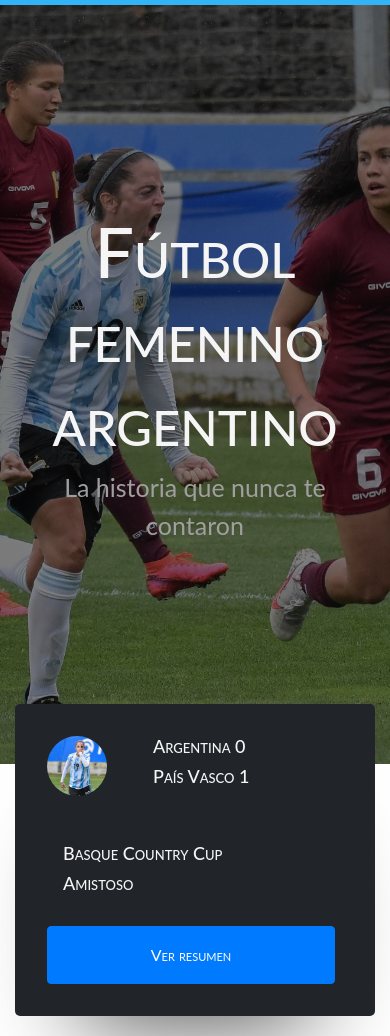
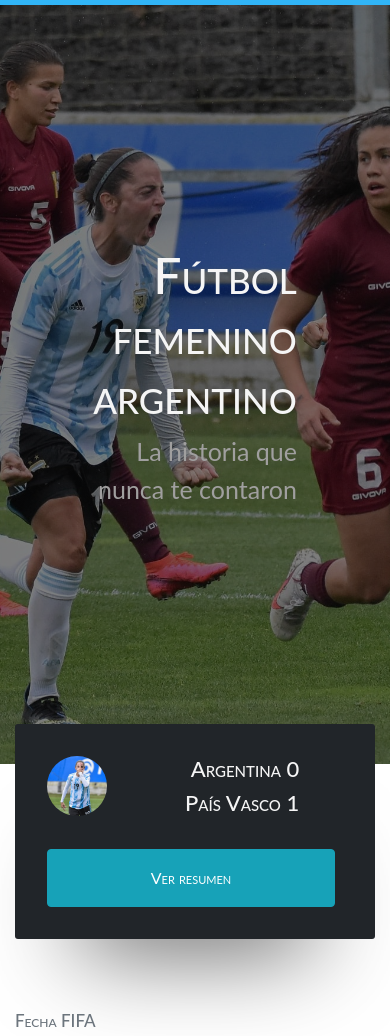
Before and after one commit to StefiLeon/StefiLeon, a plain HTML site: page index.html in a window 390 px wide. Shown: the part 59-1095 px from the top of the page. Drawn offline with nearby package versions, Linux system fonts and the light colour scheme.

Commit message:
cambios en responsive Index

```diff
--- a/css/css.css
+++ b/css/css.css
@@ -78,6 +78,12 @@ body, html {
     color: #a09f9f;
     font-size: 25px;
     font-variant: unset; }
+  @media (max-width: 576px) {
+    .hero-text {
+      text-align: right;
+      margin-left: 0; }
+      .hero-text h1 {
+        font-size: 50px; } }
 
 #hero--index {
   background-image: linear-gradient(rgba(0, 0, 0, 0.5), rgba(0, 0, 0, 0.5)), url("../img/bg_1.jpg"); }
@@ -117,12 +123,25 @@ body, html {
     .partido-1 .texto h3 {
       font-size: 18px;
       color: whitesmoke; }
+      @media (max-width: 576px) {
+        .partido-1 .texto h3 {
+          font-size: 22px;
+          padding-left: 2rem; } }
       .partido-1 .texto h3 span {
         display: block; }
     .partido-1 .texto span {
       color: #6c757d; }
     .partido-1 .texto .boton {
       display: block; }
+  @media (max-width: 576px) {
+    .partido-1 {
+      margin-top: -40px;
+      border-radius: 3px;
+      box-shadow: 0; } }
+
+@media (max-width: 576px) {
+  #tipo-partido {
+    display: none; } }
 
 .logo-equipo {
   width: 90px;
@@ -141,8 +160,10 @@ body, html {
       left: 35px;
       z-index: 3;
       background-image: url(../img/team-2.jpg); }
-  .logo-equipo .nombre-equipo {
-    width: calc(100% - 90px); }
+
+@media (max-width: 576px) {
+  .nombre-equipo h3 {
+    text-align: right; } }
 
 #boton-resumen {
   width: 90%; }
--- a/index.html
+++ b/index.html
@@ -64,10 +64,10 @@
     <section class="body-section pb-0 pt-0">
         <div class="container">
             <div class="row">
-                <div class="col-md-12">
+                <div class="col-sm-12 col-md-12">
                     <div class="partido-1 pt-4 pl-4">
                         <div class="row p-2">
-                            <div class="col-md-6 pb-4 pb-lg-0 col-lg-3">
+                            <div class="col-md-6 col-lg-3 pb-sm-0 pb-lg-0">
                                 <div class="texto d-flex">
                                     <div class="logo-equipo d-flex">
                                         <div class="img"></div>
@@ -79,7 +79,7 @@
                                     </div>
                                 </div>
                             </div>
-                            <div class="col-md-6 pb-4 pb-lg-0 col-lg-3">
+                            <div class="col-md-6 pb-4 pb-lg-0 col-lg-3" id="tipo-partido">
                                 <div class="texto pl-3">
                                     <div class="img"></div>
                                     <h3>Basque Country Cup</h3>
@@ -88,7 +88,7 @@
                             </div>
                             <div class="col-md-12 pb-4 pb-lg-0 col-lg-6">
                                 <div class="texto">
-                                    <p class="mb-0"><a href="https://youtu.be/9_PrimFlI2c" class="btn btn-primary py-3" id="boton-resumen">Ver resumen</a></p>
+                                    <p class="mb-0"><a href="https://youtu.be/9_PrimFlI2c" class="btn btn-info py-3" id="boton-resumen">Ver resumen</a></p>
                                 </div>
                             </div>
                         </div>
```
